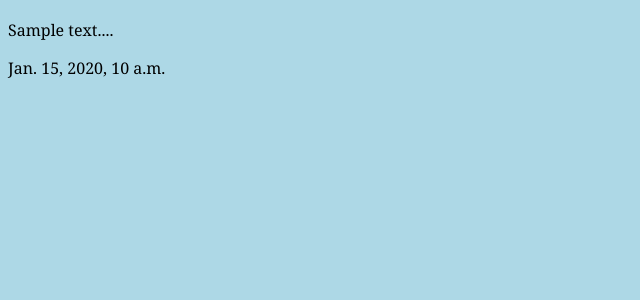
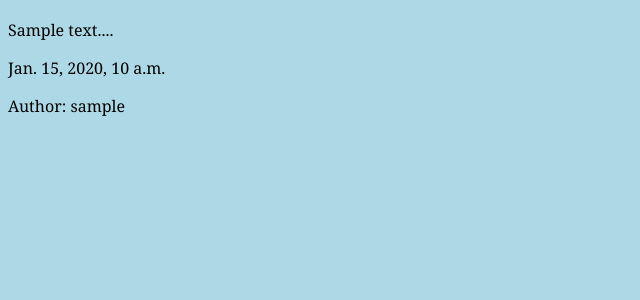
Before and after one commit to OPI-py/django_blog, a Django app: page / in a window 1280 px wide. Shown: the part 408-708 px from the top of the page, without its empty margins (0-640 px from the left). Run offline with Django 3.2, Linux system fonts and the light colour scheme; tables that the repository leaves empty hold one stand-in row (values such as "Sample post").

```diff
--- a/web/templates/articles/article_list.html
+++ b/web/templates/articles/article_list.html
@@ -11,6 +11,7 @@
 			</h2>
 			<p>{{ article.textshot }}</p>
 			<p>{{ article.date }}</p>
+			<p class="author">Author: {{article.author.username}}</p>
 		</div>
 	{% endfor %}
 </div>
```
